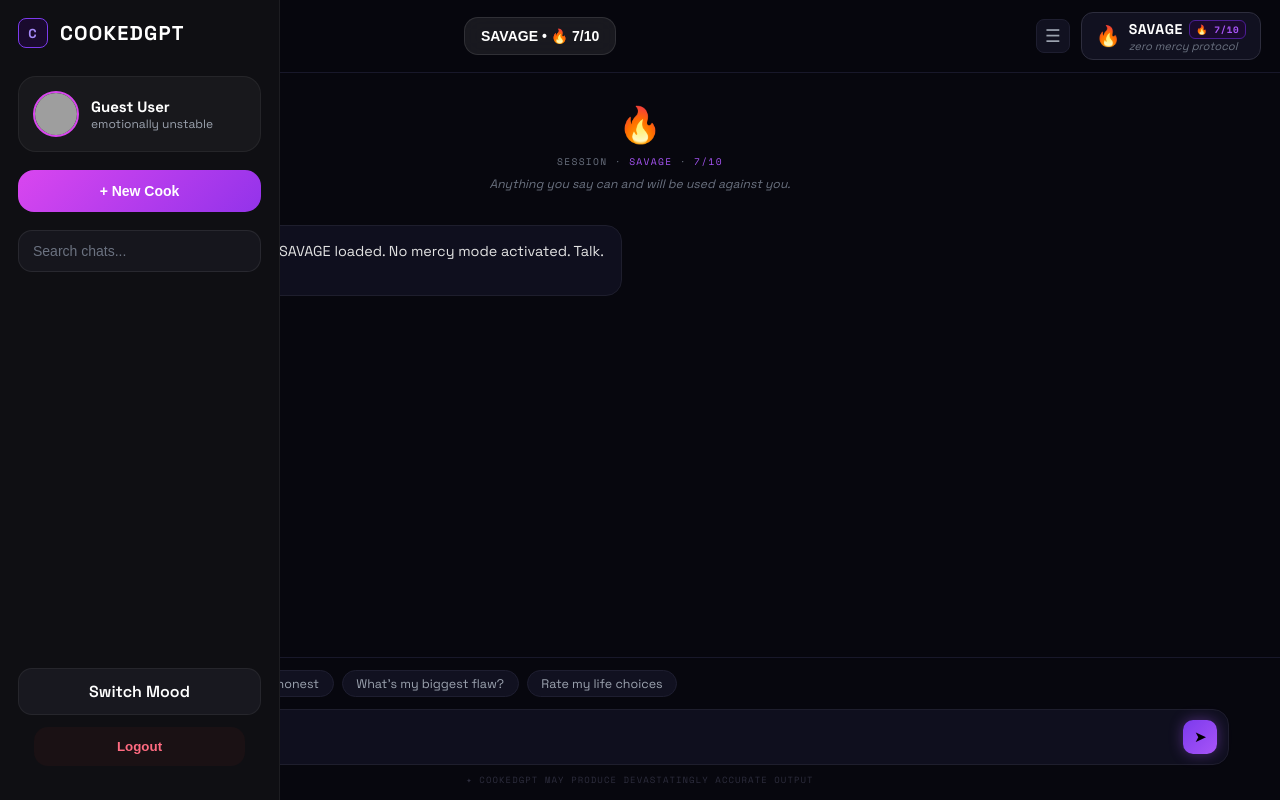
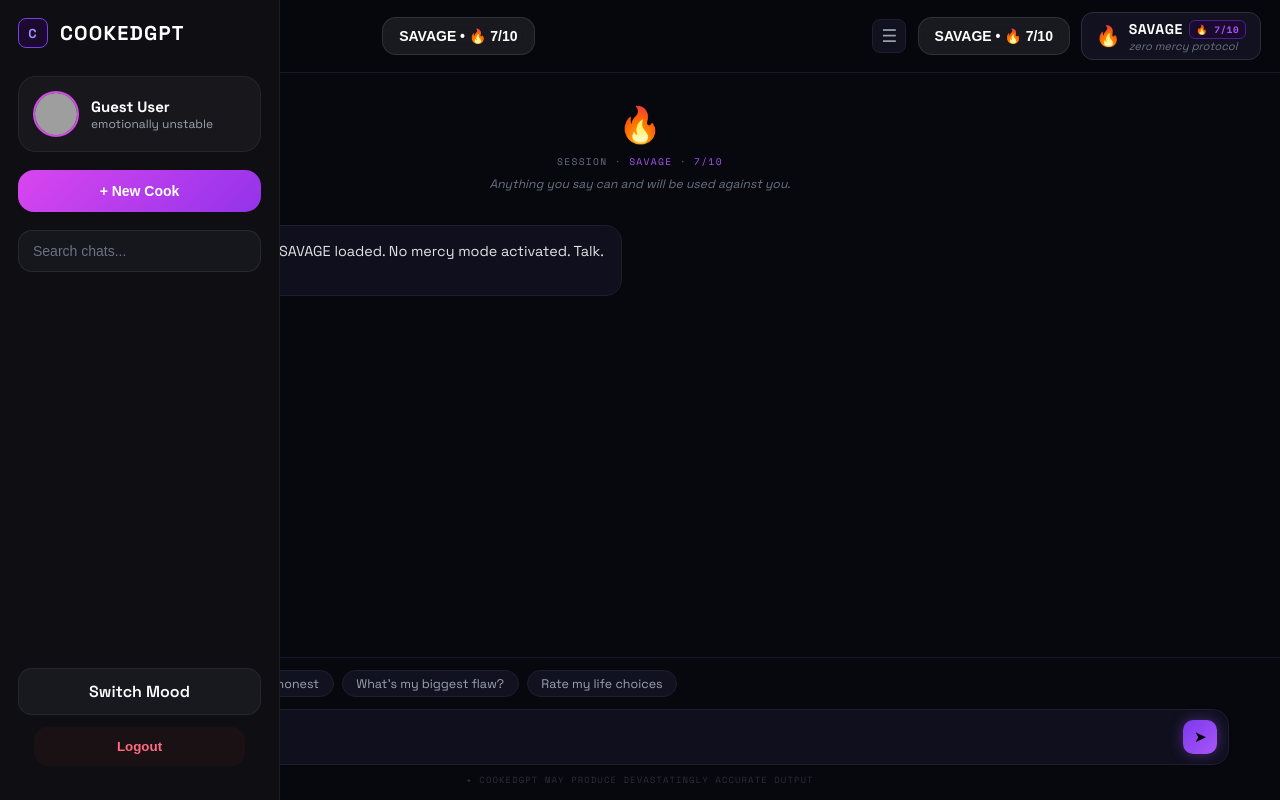
Before and after one commit to tanvipatel-16/CookedGPT, a Flask app: page /chat in a window 1280 px wide. Run offline with Flask 3, Linux system fonts and the light colour scheme; grey boxes are pictures that could not be loaded.

Commit message:
Add mood display button to chat template

```diff
--- a/templates/chat.html
+++ b/templates/chat.html
@@ -105,6 +105,10 @@
     </button>
       <div class="topbar-left">
         <button class="btn-sidebar-toggle" id="sidebar-toggle">☰</button>
+
+<button class="mood-display" id="moodDisplay">
+    SAVAGE • 🔥 7/10
+</button>
         <div class="active-persona">
           <span class="active-persona-emoji" id="active-emoji">🔥</span>
           <div>
```
